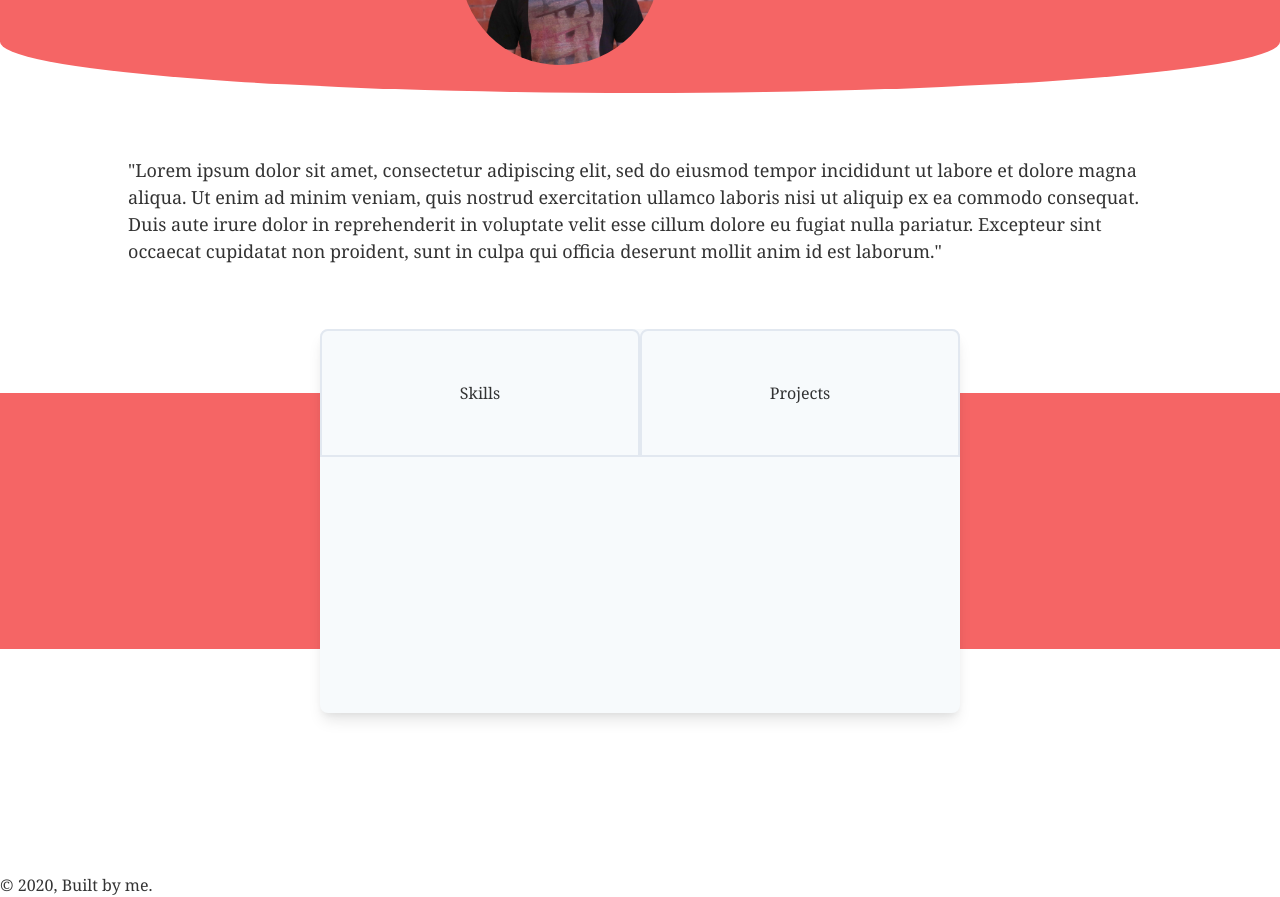
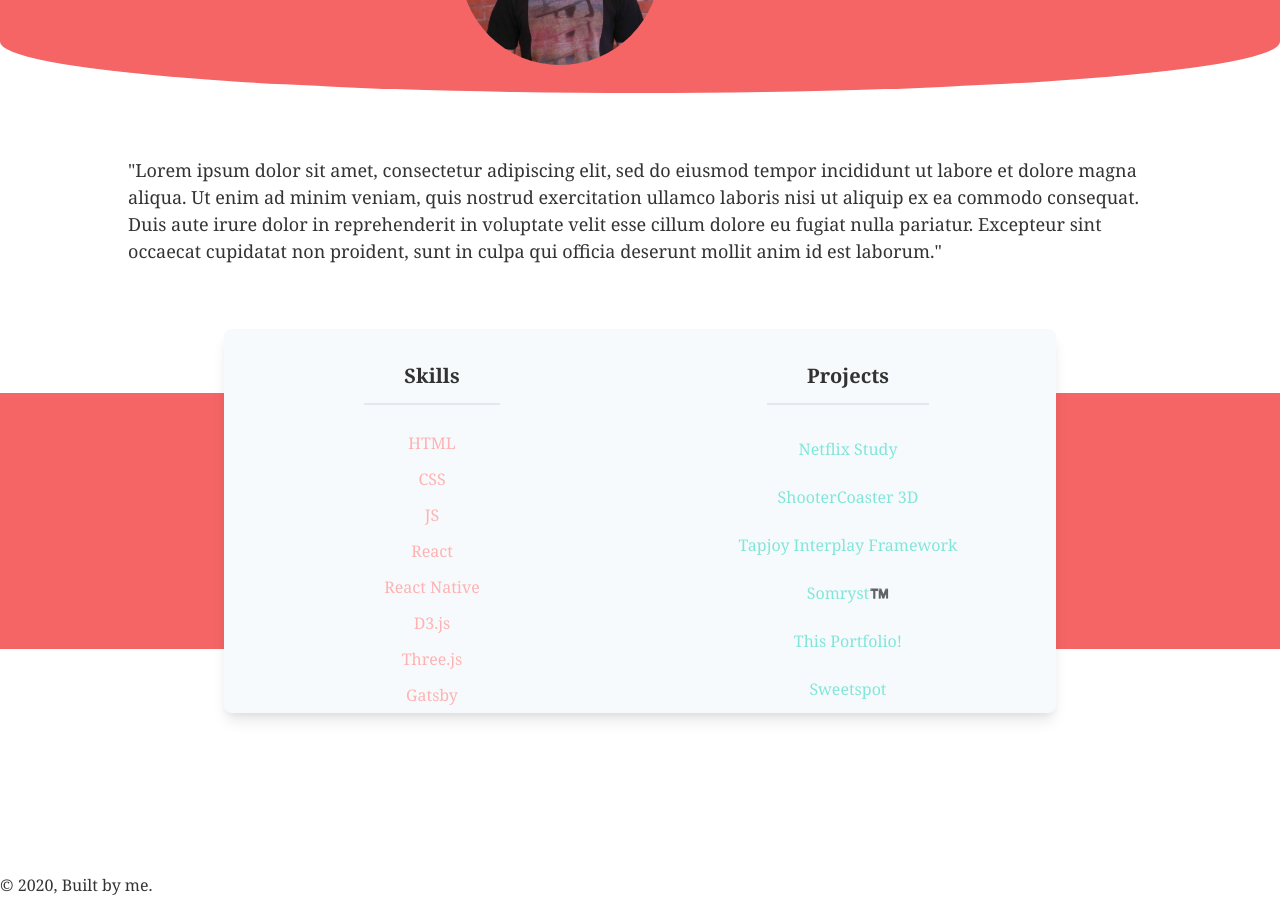
Before and after one commit to alexbelyeu/portfolio, a Gatsby site: page / in a window 1280 px wide. Shown: the part 163-1060 px from the top of the page. Built offline with nearby package versions, Linux system fonts and the light colour scheme; Gatsby itself is replaced by a stand-in of ours; what typography-theme-ocean-beach would draw is missing.

Commit message:
connected skillz + teal scheme

```diff
--- a/gatsby-config.js
+++ b/gatsby-config.js
@@ -6,6 +6,7 @@ module.exports = {
   },
   plugins: [
     `gatsby-plugin-postcss`,
+    `gatsby-plugin-typescript`,
     `gatsby-plugin-react-helmet`,
     `gatsby-transformer-json`,
     {
--- a/package.json
+++ b/package.json
@@ -17,6 +17,7 @@
     "gatsby-plugin-postcss": "^2.2.4",
     "gatsby-plugin-react-helmet": "^3.2.5",
     "gatsby-plugin-sharp": "^2.5.7",
+    "gatsby-plugin-typescript": "^2.4.0",
     "gatsby-plugin-typography": "^2.4.4",
     "gatsby-source-filesystem": "^2.2.5",
     "gatsby-transformer-json": "^2.3.4",
--- a/src/components/NavItem.js
+++ b/src/components/NavItem.js
@@ -4,7 +4,7 @@ import { Link } from "gatsby"
 const NavItem = ({ children, to }) => {
   return (
     <Link
-      className="transition-all ease-out duration-500 inline-block py-1 px-4 mx-4 bg-transparent text-white font-semibold border border-white rounded hover:bg-red-300 hover:text-white hover:border-transparent"
+      className="transition-all ease-out duration-500 inline-block py-1 px-4 mx-4 bg-transparent text-white font-semibold border border-white rounded bg-teal-500 hover:bg-teal-300 hover:text-white hover:border-transparent"
       activeClassName="transition-all ease-out duration-500 inline-block py-1 px-4 mx-4 bg-transparent bg-red-500 text-white font-semibold border-red-300 rounded cursor-default"
       to={to}
     >
--- a/src/components/ScatterPlot.js
+++ b/src/components/ScatterPlot.js
@@ -1,7 +1,6 @@
 import React, { Component } from 'react';
 import * as d3 from 'd3';
 import logo from '../images/Netflix_Logo_RGB.png';
-// import '../tailwind.generated.css';
 
 class ScatterPlot extends Component {
   constructor(props) {
--- a/src/pages/404.js
+++ b/src/pages/404.js
@@ -2,6 +2,7 @@ import React from "react"
 
 import LayoutPortfolio from "../components/LayoutPortfolio"
 import SEO from "../components/seo"
+import "../../tailwind.generated.css"
 
 const NotFoundPage = () => (
   <LayoutPortfolio>
--- a/src/pages/contact.js
+++ b/src/pages/contact.js
@@ -1,8 +1,10 @@
 import React from "react"
 import { Link } from "gatsby"
 
+
 import LayoutPortfolio from "../components/LayoutPortfolio"
 import SEO from "../components/seo"
+import "../../tailwind.generated.css"
 
 const Contact = () => (
   <LayoutPortfolio>
--- a/src/pages/index.js
+++ /dev/null
@@ -1,40 +0,0 @@
-import React from "react"
-
-import LayoutPortfolio from "../components/LayoutPortfolio"
-import SEO from "../components/seo"
-import "../../tailwind.generated.css"
-
-const IndexPage = () => {
-  return (
-    <LayoutPortfolio>
-      <SEO title="Alex Belyeu" />
-      <div>
-        <div className="flex items-center justify-center mt-16 mb-32 mx-10 sm:mx-20 md:mx-32">
-          <p className="text-lg">
-            "Lorem ipsum dolor sit amet, consectetur adipiscing elit, sed do
-            eiusmod tempor incididunt ut labore et dolore magna aliqua. Ut enim
-            ad minim veniam, quis nostrud exercitation ullamco laboris nisi ut
-            aliquip ex ea commodo consequat. Duis aute irure dolor in
-            reprehenderit in voluptate velit esse cillum dolore eu fugiat nulla
-            pariatur. Excepteur sint occaecat cupidatat non proident, sunt in
-            culpa qui officia deserunt mollit anim id est laborum."
-          </p>
-        </div>
-        <div className="flex items-center justify-center bg-red-500 h-64">
-          <div className="grid grid-rows-3 h-96 w-1/2 rounded-lg shadow-lg bg-gray-100">
-            <div class="grid grid-cols-2 col-span-2 rounded-t-lg">
-              <div className="grid justify-center items-center rounded-t-lg border-solid border-2 border-gray-300">Skills</div>
-              <div className="grid justify-center items-center rounded-t-lg border-solid border-2 border-gray-300">Projects</div>
-            </div>
-            <div class="rounded-lg row-span-2 col-span-2"></div>
-            {/* <div className="row-span-2"></div> */}
-          </div>
-        </div>
-        <div className="flex items-center justify-center h-56">
-        </div>
-      </div>
-    </LayoutPortfolio>
-  )
-}
-
-export default IndexPage
--- /dev/null
+++ b/src/pages/index.tsx
@@ -0,0 +1,234 @@
+import React from "react"
+
+import LayoutPortfolio from "../components/LayoutPortfolio"
+import SEO from "../components/seo"
+import "../../tailwind.generated.css"
+import {
+  HTML,
+  CSS,
+  JS,
+  REACT,
+  REACTNATIVE,
+  D3,
+  THREE,
+  GATSBY,
+  SHOOTERCOASTER,
+  SOMRYST,
+  PORTFOLIO,
+  TAPJOY,
+  SWEETSPOT,
+  NETFLIX,
+} from "../utils/constants"
+import useClassNameReducer from "../utils/useClassNameReducer"
+
+const IndexPage = () => {
+  const [state, dispatch] = useClassNameReducer()
+  const focusRelevant = (e: React.MouseEvent): void => {
+    dispatch({ type: "addClass", id: e.currentTarget.id })
+  }
+
+  const unfocusRelevant = (e: React.MouseEvent): void => {
+    dispatch({ type: "removeClass", id: e.currentTarget.id })
+  }
+
+  return (
+    <LayoutPortfolio>
+      <SEO title="Alex Belyeu" />
+      <div>
+        <div className="flex items-center justify-center mt-16 mb-32 mx-10 sm:mx-20 md:mx-32">
+          <p className="text-lg">
+            "Lorem ipsum dolor sit amet, consectetur adipiscing elit, sed do
+            eiusmod tempor incididunt ut labore et dolore magna aliqua. Ut enim
+            ad minim veniam, quis nostrud exercitation ullamco laboris nisi ut
+            aliquip ex ea commodo consequat. Duis aute irure dolor in
+            reprehenderit in voluptate velit esse cillum dolore eu fugiat nulla
+            pariatur. Excepteur sint occaecat cupidatat non proident, sunt in
+            culpa qui officia deserunt mollit anim id est laborum."
+          </p>
+        </div>
+        <div className="flex items-center justify-center bg-red-500 h-64">
+          <div className="grid grid-rows-4 h-96 rounded-lg shadow-lg bg-gray-100 w-screen mx-10 sm:mx-20 md:mx-32 lg:mx-56">
+            <div className="grid grid-cols-2 col-span-2 rounded-t-lg">
+              <div className="grid justify-center items-center rounded-tl-lg">
+                <div className="py-3 px-10 border-b-2">
+                  <p className="text-xl font-semibold">Skills</p>
+                </div>
+              </div>
+              <div className="grid justify-center items-center rounded-tr-lg">
+                <div className="py-3 px-10 border-b-2">
+                  <p className="text-xl font-semibold">Projects</p>
+                </div>
+              </div>
+            </div>
+            <div className="grid grid-cols-2 col-span-2 row-span-4 rounded-b-lg">
+              <div className="flex flex-col justify-around items-center">
+                <p
+                  id={HTML}
+                  onMouseEnter={focusRelevant}
+                  onMouseLeave={unfocusRelevant}
+                  className={`text-red-300 hover:text-red-500 ${
+                    state.classesToActivate.includes(HTML) &&
+                    state.activeClassName
+                  }`}
+                >
+                  {HTML}
+                </p>
+                <p
+                  id={CSS}
+                  onMouseEnter={focusRelevant}
+                  onMouseLeave={unfocusRelevant}
+                  className={`text-red-300 hover:text-red-500 ${
+                    state.classesToActivate.includes(CSS) &&
+                    state.activeClassName
+                  }`}
+                >
+                  {CSS}
+                </p>
+                <p
+                  onMouseEnter={focusRelevant}
+                  onMouseLeave={unfocusRelevant}
+                  id={JS}
+                  className={`text-red-300 hover:text-red-500 ${
+                    state.classesToActivate.includes(JS) &&
+                    state.activeClassName
+                  }`}
+                >
+                  {JS}
+                </p>
+                <p
+                  onMouseEnter={focusRelevant}
+                  onMouseLeave={unfocusRelevant}
+                  id={REACT}
+                  className={`text-red-300 hover:text-red-500 ${
+                    state.classesToActivate.includes(REACT) &&
+                    state.activeClassName
+                  }`}
+                >
+                  {REACT}
+                </p>
+                <p
+                  onMouseEnter={focusRelevant}
+                  onMouseLeave={unfocusRelevant}
+                  id={REACTNATIVE}
+                  className={`text-red-300 hover:text-red-500 ${
+                    state.classesToActivate.includes(REACTNATIVE) &&
+                    state.activeClassName
+                  }`}
+                >
+                  {REACTNATIVE}
+                </p>
+                <p
+                  onMouseEnter={focusRelevant}
+                  onMouseLeave={unfocusRelevant}
+                  id={D3}
+                  className={`text-red-300 hover:text-red-500 ${
+                    state.classesToActivate.includes(D3) &&
+                    state.activeClassName
+                  }`}
+                >
+                  {D3}
+                </p>
+                <p
+                  onMouseEnter={focusRelevant}
+                  onMouseLeave={unfocusRelevant}
+                  id={THREE}
+                  className={`text-red-300 hover:text-red-500 ${
+                    state.classesToActivate.includes(THREE) &&
+                    state.activeClassName
+                  }`}
+                >
+                  {THREE}
+                </p>
+                <p
+                  onMouseEnter={focusRelevant}
+                  onMouseLeave={unfocusRelevant}
+                  id={GATSBY}
+                  className={`text-red-300 hover:text-red-500 ${
+                    state.classesToActivate.includes(GATSBY) &&
+                    state.activeClassName
+                  }`}
+                >
+                  {GATSBY}
+                </p>
+              </div>
+              <div className="flex flex-col justify-around items-center">
+                <p
+                  onMouseEnter={focusRelevant}
+                  onMouseLeave={unfocusRelevant}
+                  id={NETFLIX}
+                  className={`text-teal-300 hover:text-teal-500 ${
+                    state.classesToActivate.includes(NETFLIX) &&
+                    state.activeClassName
+                  }`}
+                >
+                  {NETFLIX}
+                </p>
+                <p
+                  onMouseEnter={focusRelevant}
+                  onMouseLeave={unfocusRelevant}
+                  id={SHOOTERCOASTER}
+                  className={`text-teal-300 hover:text-teal-500 ${
+                    state.classesToActivate.includes(SHOOTERCOASTER) &&
+                    state.activeClassName
+                  }`}
+                >
+                  {SHOOTERCOASTER}
+                </p>
+                <p
+                  onMouseEnter={focusRelevant}
+                  onMouseLeave={unfocusRelevant}
+                  id={TAPJOY}
+                  className={`text-teal-300 hover:text-teal-500 text-center ${
+                    state.classesToActivate.includes(TAPJOY) &&
+                    state.activeClassName
+                  }`}
+                >
+                  {TAPJOY}
+                </p>
+                <p
+                  onMouseEnter={focusRelevant}
+                  onMouseLeave={unfocusRelevant}
+                  id={SOMRYST}
+                  className={`text-teal-300 hover:text-teal-500 ${
+                    state.classesToActivate.includes(SOMRYST) &&
+                    state.activeClassName
+                  }`}
+                >
+                  {SOMRYST}
+                  <span role="img" aria-label="TM">
+                    ™️
+                  </span>
+                </p>
+                <p
+                  onMouseEnter={focusRelevant}
+                  onMouseLeave={unfocusRelevant}
+                  id={PORTFOLIO}
+                  className={`text-teal-300 hover:text-teal-500 ${
+                    state.classesToActivate.includes(PORTFOLIO) &&
+                    state.activeClassName
+                  }`}
+                >
+                  {PORTFOLIO}
+                </p>
+                <p
+                  onMouseEnter={focusRelevant}
+                  onMouseLeave={unfocusRelevant}
+                  id={SWEETSPOT}
+                  className={`text-teal-300 hover:text-teal-500 ${
+                    state.classesToActivate.includes(SWEETSPOT) &&
+                    state.activeClassName
+                  }`}
+                >
+                  {SWEETSPOT}
+                </p>
+              </div>
+            </div>
+          </div>
+        </div>
+        <div className="flex items-center justify-center h-56"></div>
+      </div>
+    </LayoutPortfolio>
+  )
+}
+
+export default IndexPage
--- a/src/pages/projects.js
+++ b/src/pages/projects.js
@@ -7,6 +7,7 @@ import ScatterPlot from "../components/ScatterPlot"
 import Histogram from "../components/Histogram"
 import LayoutPortfolio from "../components/LayoutPortfolio"
 import SEO from "../components/seo"
+import "../../tailwind.generated.css"
 
 const filteredData = netflixData.filter(d => !isNaN(d.userRatingScore))
 const Projects = () => (
--- /dev/null
+++ b/src/utils/constants.js
@@ -0,0 +1,18 @@
+export const HTML = "HTML";
+export const CSS = "CSS";
+export const JS = "JS";
+export const REACT = "React";
+export const REACTNATIVE = "React Native";
+export const D3 = "D3.js";
+export const THREE = "Three.js";
+export const GATSBY = "Gatsby";
+
+export const NETFLIX = "Netflix Study";
+export const PORTFOLIO = "This Portfolio!";
+export const SHOOTERCOASTER = "ShooterCoaster 3D";
+export const SOMRYST = "Somryst";
+export const SWEETSPOT = "Sweetspot";
+export const TAPJOY = "Tapjoy Interplay Framework";
+
+export const SKILLS = [HTML, CSS, JS, REACT, REACTNATIVE, D3, THREE, GATSBY];
+export const PROJECTS = [NETFLIX, PORTFOLIO, SHOOTERCOASTER, SOMRYST, SWEETSPOT, TAPJOY];
--- /dev/null
+++ b/src/utils/skillsToProjectsMap.js
@@ -0,0 +1,36 @@
+import {
+  SHOOTERCOASTER,
+  TAPJOY,
+  PORTFOLIO,
+  SWEETSPOT,
+  SOMRYST,
+  NETFLIX,
+  HTML,
+  CSS,
+  JS,
+  REACT,
+  REACTNATIVE,
+  D3,
+  THREE,
+  GATSBY,
+  PROJECTS,
+} from "./constants"
+
+export const skillsToProjectsMap = {
+  [HTML]: [NETFLIX, SHOOTERCOASTER, TAPJOY, PORTFOLIO],
+  [CSS]: [NETFLIX, SHOOTERCOASTER, TAPJOY, PORTFOLIO, SOMRYST, SWEETSPOT],
+  [JS]: [NETFLIX, SHOOTERCOASTER, TAPJOY, PORTFOLIO, SOMRYST, SWEETSPOT],
+  [REACT]: [PORTFOLIO, SOMRYST, SWEETSPOT],
+  [REACTNATIVE]: [SOMRYST, SWEETSPOT],
+  [D3]: [NETFLIX],
+  [THREE]: [SHOOTERCOASTER],
+  [GATSBY]: [PORTFOLIO],
+}
+
+const getKeyByValue = (object, value) => {
+  return Object.keys(object).filter(key => object[key].includes(value))
+}
+
+export const projectToSkillsMap = PROJECTS.reduce((acc, project) => {
+  return { ...acc, [project]: getKeyByValue(skillsToProjectsMap, project) }
+}, {})
--- /dev/null
+++ b/src/utils/useClassNameReducer.ts
@@ -0,0 +1,41 @@
+import { useReducer } from "react"
+import { skillsToProjectsMap, projectToSkillsMap } from "./skillsToProjectsMap"
+
+type ClassNameType = {
+  activeClassName: string,
+  classesToActivate: string[]
+}
+type ActionType = {
+  type: string,
+  id: string
+}
+const useClassNameReducer = (): [ClassNameType, ActionType | any] => {
+  const initialState: ClassNameType = { activeClassName: "", classesToActivate: [] }
+  const reducer = (state: ClassNameType, action: ActionType): ClassNameType => {
+    switch (action.type) {
+      case "addClass": {
+        const isSkill = Object.keys(skillsToProjectsMap).includes(action.id)
+        const color = isSkill ? "teal" : "red"
+        const classesToActivate = isSkill
+          ? skillsToProjectsMap[action.id]
+          : projectToSkillsMap[action.id]
+
+        return {
+          activeClassName: `text-${color}-500`,
+          classesToActivate,
+        }
+      }
+      case "removeClass": {
+        return initialState
+      }
+      default:
+        break
+    }
+  }
+
+  const [state, dispatch] = useReducer(reducer, initialState)
+
+  return [state, dispatch]
+}
+
+export default useClassNameReducer
```
Also changed, not shown: 1 other file.
